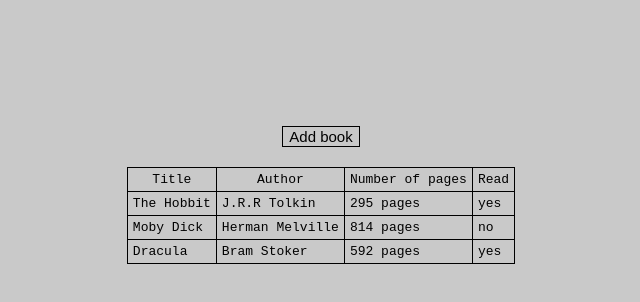
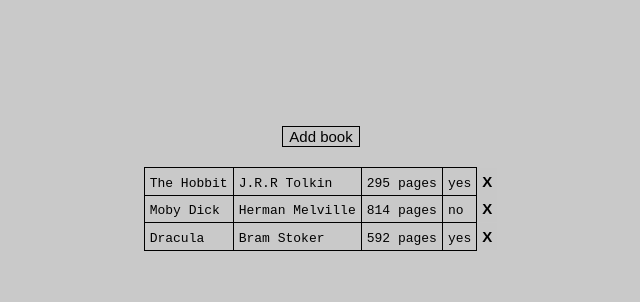
Before and after one commit to Zarxxy/library, a plain HTML site: page index.html in a window 1280 px wide. Shown: the part 84-386 px from the top of the page, without its empty margins (319-959 px from the left). Drawn offline with Linux system fonts and the light colour scheme.

Commit message:
added remove btn

```diff
--- a/css/style.css
+++ b/css/style.css
@@ -75,3 +75,10 @@
 .btnConfirm{
     margin: 10px;
 }
+
+.btnRemove {
+    border: 1px solid black;
+    padding: 5px;
+    font-weight: bold;
+    border: none;
+}
--- a/js/script.js
+++ b/js/script.js
@@ -13,6 +13,8 @@
     closeTheForm()
 })
 
+
+
 let myLibrary = [];
 
 function Book(title, author, pages, read){
@@ -27,17 +29,31 @@
 }
 
 function printLibrary(){
+    while(displayBooks.firstChild) displayBooks.removeChild(displayBooks.firstChild);
+    let i = 0
     myLibrary.forEach(book => {
         let row = document.createElement("tr");
+        row.setAttribute("data-index", i);
+        i++
 
         Object.values(book).forEach(text => {
             let cell = document.createElement("td");
-            let textNode =document.createTextNode(text);
+            let textNode = document.createTextNode(text);
             cell.appendChild(textNode)
             row.appendChild(cell)
+
         })
         displayBooks.appendChild(row);
+        let btnRemove = document.createElement("button");
+        btnRemove.classList.add("btnRemove")
+        btnRemove.innerHTML = "X";
+        row.appendChild(btnRemove)
     })
+    const btnRemove = document.querySelectorAll(".btnRemove")
+    btnRemove.forEach((button =>
+    button.addEventListener("click", () => {
+        removeBook();
+    })))
 }
 
 function openTheForm() {
@@ -63,6 +79,10 @@
     FormNewBook.style.display = "none"
 }
 
+function removeBook(){
+    console.log("coc")
+}
+
 const theHobbit = new Book("The Hobbit", "J.R.R Tolkin", "295 pages", "yes");
 const mobyDick = new Book("Moby Dick", "Herman Melville", "814 pages", "no");
 const dracula = new Book("Dracula", "Bram Stoker", "592 pages", "yes")
```
